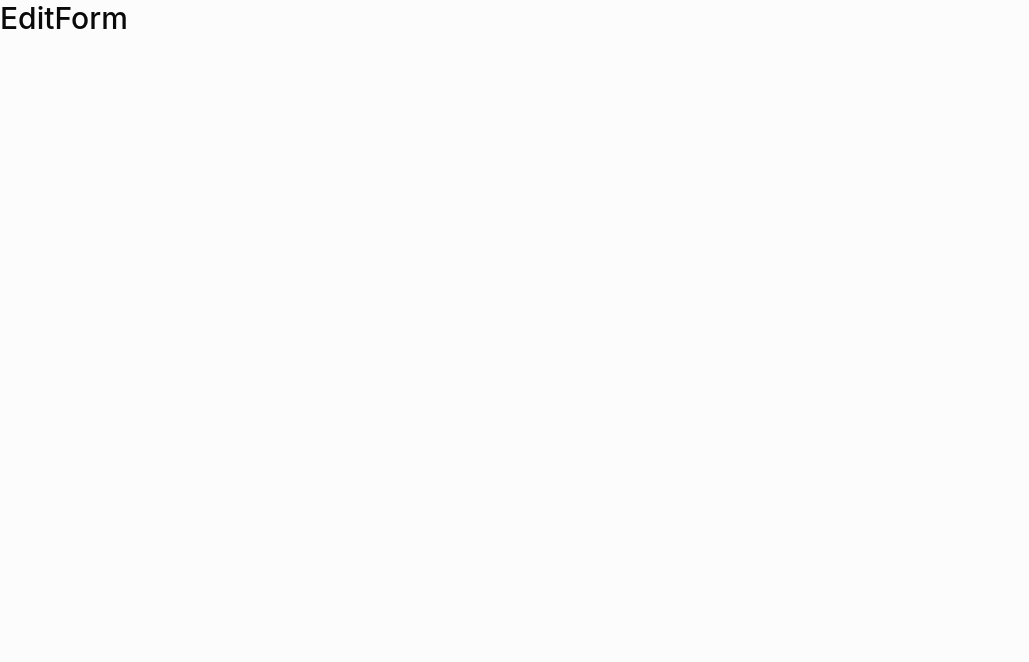
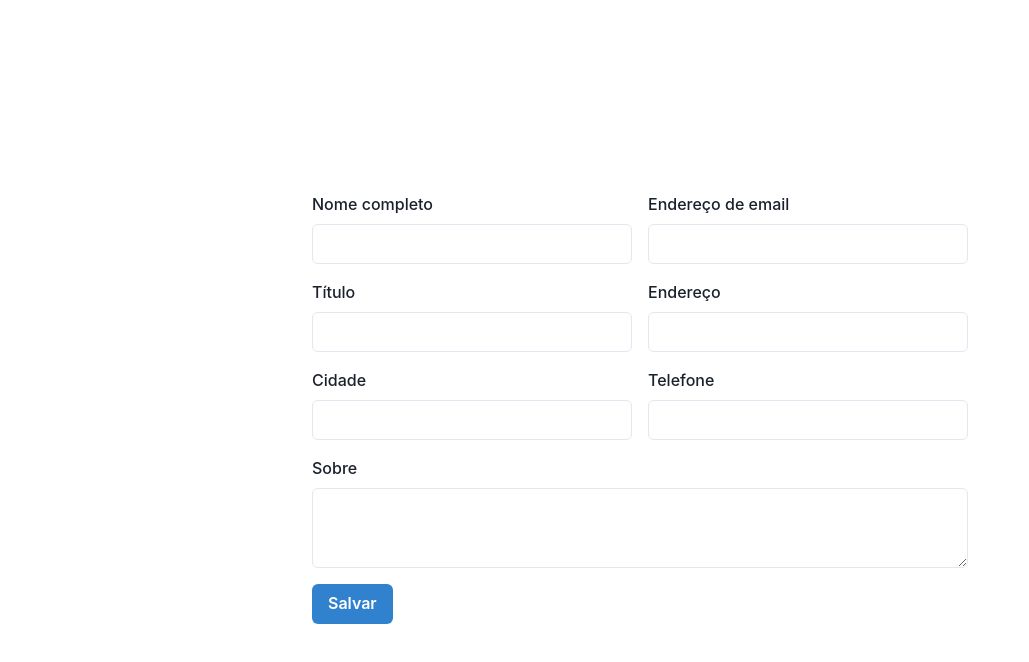
Before and after one commit to f3gomes/vite-resume-builder, a React (Vite) app: page /edit in a window 1280 px wide. Shown: the top 662 px of the page, without its empty margins (0-1029 px from the left). Built offline with nearby package versions, Linux system fonts and the light colour scheme; no server answers.

Commit message:
Create edit form page, install chakra lib

```diff
--- a/package.json
+++ b/package.json
@@ -8,7 +8,11 @@
     "preview": "vite preview"
   },
   "dependencies": {
+    "@chakra-ui/react": "^2.8.2",
+    "@emotion/react": "^11.11.1",
+    "@emotion/styled": "^11.11.0",
     "axios": "^1.6.1",
+    "framer-motion": "^10.16.4",
     "react": "^18.0.0",
     "react-dom": "^18.0.0",
     "react-router-dom": "^6.18.0"
--- a/src/App.css
+++ b/src/App.css
@@ -371,7 +371,7 @@ body.scale-cv {
   cursor: pointer;
   position: absolute;
   right: 1.2rem;
-  top: 2.2rem
+  top: 2.2rem;
 }
 
 /*========== SOCIAL ==========*/
@@ -583,6 +583,12 @@ body.scale-cv {
   }
 }
 
+@media screen and (max-width: 967px) {
+  .btn-edit {
+    display: none;
+  }
+}
+
 /* Classes modified for large screen size */
 @media screen and (min-width: 968px) {
   body {
--- a/src/components/EditForm.tsx
+++ b/src/components/EditForm.tsx
@@ -1,7 +1,62 @@
-import { Component } from "react";
+import {
+  Button,
+  FormControl,
+  FormLabel,
+  Input,
+  Textarea,
+} from "@chakra-ui/react";
+import { formDataInpus } from "../data/formData";
+import { useEffect, useState } from "react";
+import { resumeApi } from "../data/api";
+import "../styles/form.css";
 
-export default class EditForm extends Component {
-  render() {
-    return <h1>EditForm</h1>;
-  }
+export function EditForm() {
+  const [userData, setUserData] = useState<any>();
+
+  useEffect(() => {
+    const email = "fgomesdeluna@gmail.com";
+    resumeApi.get(`/users/${email}`).then((res) => setUserData(res.data));
+  }, []);
+
+  const handleSubmit = () => {};
+
+  const handleUpdateValue = (event: any) => {
+    setUserData({ ...userData, [event.target.name]: event.target.value });
+  };
+
+  return (
+    <div className="form-container">
+      <form action="#" onSubmit={handleSubmit} className="edit-form">
+        <div>
+          {formDataInpus.map((item, index) => {
+            return (
+              <FormControl key={index}>
+                <FormLabel>{item.label}</FormLabel>
+                {item.type === "textarea" ? (
+                  <Textarea
+                    name={item.value}
+                    onChange={handleUpdateValue}
+                    required={item.required}
+                    defaultValue={userData && userData.about}
+                  />
+                ) : (
+                  <Input
+                    type={item.type}
+                    name={item.value}
+                    onChange={handleUpdateValue}
+                    required={item.required}
+                    defaultValue={userData && userData[item.value]}
+                  />
+                )}
+              </FormControl>
+            );
+          })}
+        </div>
+
+        <Button colorScheme="blue" type="submit">
+          Salvar
+        </Button>
+      </form>
+    </div>
+  );
 }
--- /dev/null
+++ b/src/data/formData.ts
@@ -0,0 +1,48 @@
+export const formDataInpus = [
+  {
+    value: "name",
+    type: "text",
+    required: false,
+    label: "Nome completo",
+  },
+  {
+    value: "email",
+    type: "email",
+    required: true,
+    label: "Endereço de email",
+  },
+  {
+    value: "title",
+    type: "text",
+    required: false,
+    label: "Título",
+  },
+
+  {
+    value: "address",
+    type: "text",
+    required: false,
+    label: "Endereço",
+  },
+
+  {
+    value: "city",
+    type: "text",
+    required: false,
+    label: "Cidade",
+  },
+
+  {
+    value: "phone",
+    type: "text",
+    required: false,
+    label: "Telefone",
+  },
+
+  {
+    value: "about",
+    type: "textarea",
+    required: false,
+    label: "Sobre",
+  },
+];
--- a/src/main.tsx
+++ b/src/main.tsx
@@ -1,9 +1,10 @@
 import { createBrowserRouter, RouterProvider } from "react-router-dom";
-import EditForm from "./components/EditForm.tsx";
+import { EditForm } from "./components/EditForm.tsx";
 import ReactDOM from "react-dom/client";
 import * as React from "react";
 import App from "./App.tsx";
 import "./index.css";
+import { ChakraProvider } from "@chakra-ui/react";
 
 const router = createBrowserRouter([
   {
@@ -12,7 +13,11 @@ const router = createBrowserRouter([
   },
   {
     path: "/edit",
-    element: <EditForm />,
+    element: (
+      <ChakraProvider>
+        <EditForm />
+      </ChakraProvider>
+    ),
   },
 ]);
 
--- /dev/null
+++ b/src/styles/form.css
@@ -0,0 +1,37 @@
+.form-container {
+  width: 100%;
+  height: 100vh;
+  display: flex;
+  justify-content: center;
+  align-items: center;
+}
+
+.edit-form {
+  max-width: 688px;
+}
+
+.edit-form > div {
+  padding: 1rem;
+  display: flex;
+  flex-direction: row;
+  flex-wrap: wrap;
+  gap: 1rem;
+}
+
+.edit-form > button {
+  margin-left: 1rem;
+}
+
+.edit-form > div > div {
+  width: 20rem;
+}
+
+.edit-form > div > div:last-child {
+  width: 41rem;
+}
+
+@media (max-width: 687px) {
+  .edit-form > div > div:last-child {
+    width: 20rem;
+  }
+}
```
Also changed, not shown: 1 other file (tests, documents, lock files or other folders).
